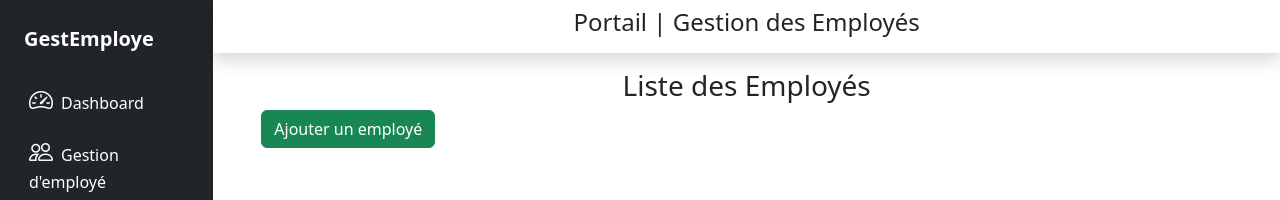
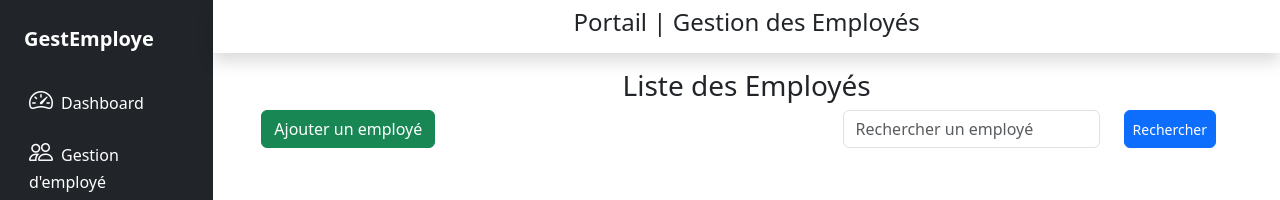
Before and after one commit to Akon2020/employeMag, a React (Vite) app in the folder GestEmploye/: page /admin/dashboard/employes in a window 1280 px wide. Shown: the top 200 px of the page. Built offline with nearby package versions, Linux system fonts and the light colour scheme; no server answers.

Commit message:
Add and Delete Admin

```diff
--- a/GestEmploye/src/components/AjoutAdmin.jsx
+++ b/GestEmploye/src/components/AjoutAdmin.jsx
@@ -21,6 +21,7 @@ const AjoutAdmin = () => {
           navigate("/admin/dashboard");
         } else {
           alert(result.data.Error);
+          console.log(result.data);
         }
       })
       .catch((err) => console.log(err));
--- a/GestEmploye/src/components/Employes.jsx
+++ b/GestEmploye/src/components/Employes.jsx
@@ -28,14 +28,43 @@ const Employes = () => {
         }
       });
   };
+  const chercher = (nom) => {
+    axios
+      .get("http://localhost:3000/auth/employes",  nom)
+      .then((result) => {
+        if (result.data.Status) {
+          console.log(result.data);
+        } else {
+          alert(result.data.Error);
+        }
+      });
+  };
   return (
     <div className="px-5 mt-3">
       <div className="d-flex justify-content-center">
         <h3>Liste des Employés</h3>
       </div>
-      <Link to={"/admin/dashboard/ajout_employe"} className="btn btn-success">
-        Ajouter un employé
-      </Link>
+      <div className="d-flex justify-content-between">
+        <Link to={"/admin/dashboard/ajout_employe"} className="btn btn-success">
+          Ajouter un employé
+        </Link>
+        <div className="d-flex justify-content-center gap-4">
+          <input
+            type="search"
+            name="search"
+            id="search"
+            className="form-control rounded"
+            placeholder="Rechercher un employé"
+          />
+          <button
+            className="btn btn-primary btn-sm me-3 rounded"
+            onClick={chercher}
+          >
+            Rechercher
+          </button>
+        </div>
+      </div>
+
       <div className="mt-5">
         <table className="table table-hover">
           {/* table-striped table-hover */}
@@ -49,7 +78,7 @@ const Employes = () => {
               <th>Action</th>
             </tr>
           </thead>
-          <tbody>
+          <tbody id="container">
             {employes &&
               employes.map((pers, i) => (
                 <tr key={i}>
--- a/GestEmploye/src/components/Home.jsx
+++ b/GestEmploye/src/components/Home.jsx
@@ -48,6 +48,17 @@ const Home = () => {
       })
       .catch((err) => console.log(err));
   }, []);
+  const supprimerAdmin = (id) => {
+    axios
+      .delete("http://localhost:3000/auth/supprimer_admin/" + id)
+      .then((result) => {
+        if (result.data.Status) {
+          window.location.reload();
+        } else {
+          alert(result.data.Error);
+        }
+      });
+  };
 
   return (
     <div>
@@ -86,10 +97,7 @@ const Home = () => {
       <div className="mt-4 px-5 pt-3">
         <div className="d-flex justify-content-between">
           <h3>Liste des Administrateurs</h3>
-          <Link
-            to={"/admin/dashboard/ajout_admin"}
-            className="btn btn-success"
-          >
+          <Link to={"/admin/dashboard/ajout_admin"} className="btn btn-success">
             Ajouter un administrateur
           </Link>
         </div>
@@ -105,10 +113,12 @@ const Home = () => {
               <tr key={admin.id}>
                 <td>{admin.email}</td>
                 <td>
-                  <button className="btn btn-primary btn-sm me-4">
-                    Modifier
+                  <button
+                    className="btn btn-danger btn-sm"
+                    onClick={() => supprimerAdmin(admin.id)}
+                  >
+                    Supprimer
                   </button>
-                  <button className="btn btn-danger btn-sm">Supprimer</button>
                 </td>
               </tr>
             ))}
```
Also changed, not shown: 1 other file (tests, documents, lock files or other folders).
